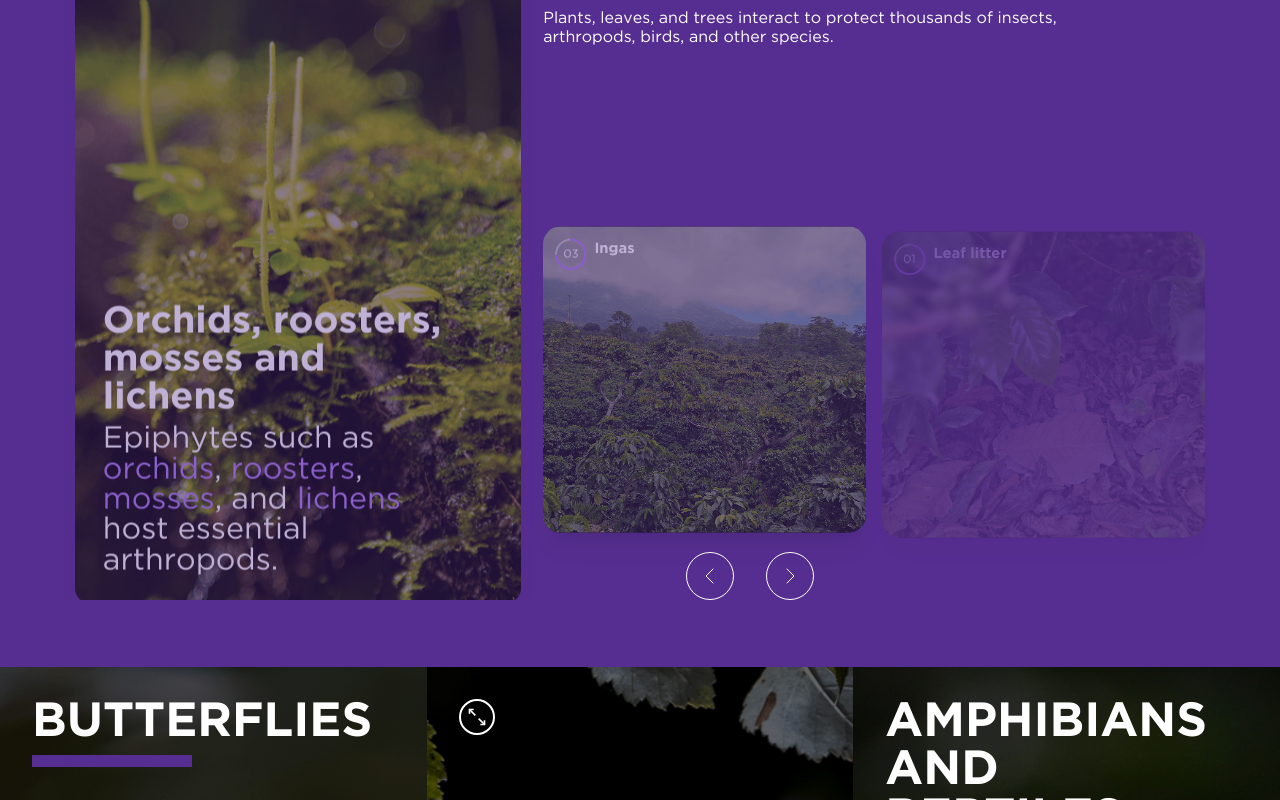
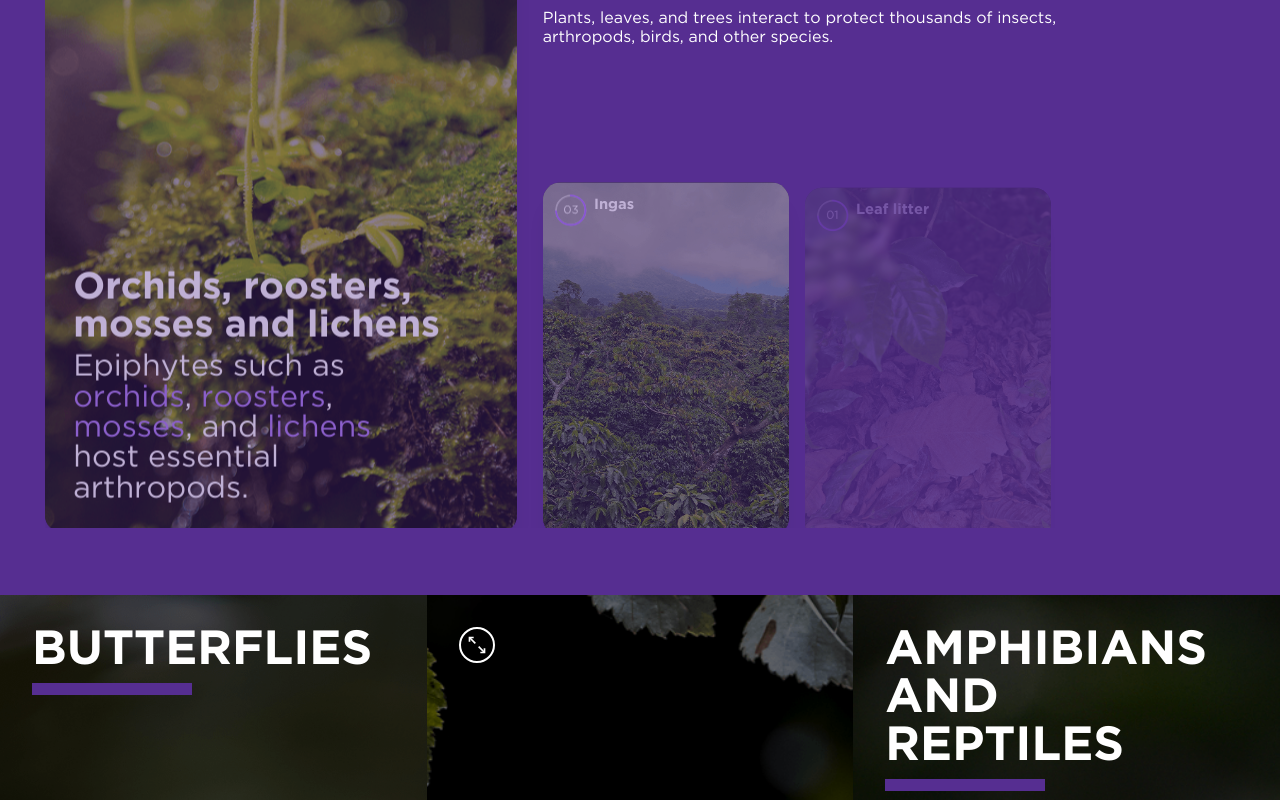
Before and after one commit to Alan4745/front-green-book, a React (Vite) app: page /c5 in a window 1280 px wide. Shown: the part 1045-1845 px from the top of the page. Built offline with nearby package versions, Linux system fonts and the light colour scheme.

Commit message:
Ajusta la posición y el ancho de las tarjetas pequeñas del carrusel en la sección 1 de C5

```diff
--- a/src/components/C5/Section1C5.jsx
+++ b/src/components/C5/Section1C5.jsx
@@ -119,10 +119,10 @@ const Section1C5 = () => {
                             slides={slidesData}
                             onExpandClick={openLightbox}
                             renderDesktop={({ activeSlide, sideSlides, goPrev, goNext, isChanging, prevLabel, nextLabel, expandLabel, currentIndex }) => (
-                                <div className="grid w-full grid-cols-[27.875rem_41.375rem] items-end justify-center gap-[1.4rem]">
+                                <div className="grid w-full grid-cols-[29.5rem_43.25rem] items-end justify-center gap-[1.6rem]">
                                     <MotionDiv
                                         key={`${activeSlide.title}-${currentIndex}-desktop-featured`}
-                                        className="h-[44.125rem] w-[27.875rem] flex-shrink-0 justify-self-center self-end"
+                                        className="h-[44.125rem] w-[29.5rem] flex-shrink-0 justify-self-center self-end"
                                         initial={{ opacity: 0, y: 12 }}
                                         animate={{ opacity: 1, y: 0 }}
                                         transition={{ duration: 0.45, ease: [0.22, 1, 0.36, 1] }}
@@ -136,8 +136,8 @@ const Section1C5 = () => {
                                     </MotionDiv>
 
                                     <div className="flex flex-col items-start self-end">
-                                        <div className="grid h-[44.125rem] w-[41.375rem] grid-rows-[1fr_19.125rem]">
-                                            <div className="w-[41.375rem] pt-[3.05rem]">
+                                        <div className="grid h-[44.125rem] w-[43.25rem] grid-rows-[1fr_22.0625rem]">
+                                            <div className="w-[43.25rem] pt-[3.05rem]">
                                                 <h2
                                                     className="mb-5 whitespace-nowrap text-[2.7rem] uppercase leading-[0.94]"
                                                     style={{ fontFamily: 'GothamBold' }}
@@ -158,11 +158,12 @@ const Section1C5 = () => {
                                                 </p>
                                             </div>
 
-                                            <div className="mt-[2.1rem] flex w-[41.375rem] self-end items-end gap-[1rem]">
+                                            <div className="relative mt-[0.15rem] w-[31.75rem] self-start pb-[4.25rem]">
+                                                <div className="flex w-[31.75rem] items-end gap-[1rem]">
                                                     {sideSlides.map((slide, index) => (
                                                         <MotionDiv
                                                             key={`${slide.title}-${currentIndex}-desktop-side-${index}`}
-                                                        className="h-[19.125rem] w-[20.1875rem] flex-shrink-0 self-end"
+                                                            className="h-[22.0625rem] w-[15.375rem] flex-shrink-0 self-end"
                                                             initial={{ opacity: 0, y: 12 }}
                                                             animate={{ opacity: 1, y: 0 }}
                                                             transition={{ duration: 0.45, ease: [0.22, 1, 0.36, 1], delay: index * 0.06 }}
@@ -175,9 +176,8 @@ const Section1C5 = () => {
                                                         </MotionDiv>
                                                     ))}
                                                 </div>
-                                        </div>
 
-                                        <div className="mt-6 flex w-[41.375rem] justify-start gap-8 pl-[8.9rem]">
+                                                <div className="absolute left-1/2 bottom-0 flex -translate-x-1/2 gap-8">
                                                     <button
                                                         type="button"
                                                         onClick={goPrev}
@@ -201,6 +201,8 @@ const Section1C5 = () => {
                                                             <path strokeLinecap="round" strokeLinejoin="round" strokeWidth={1} d="M9 5l7 7-7 7" />
                                                         </svg>
                                                     </button>
+                                                </div>
+                                            </div>
                                         </div>
                                     </div>
                                 </div>
```
Lines whose indentation alone changed are shown as unchanged.
